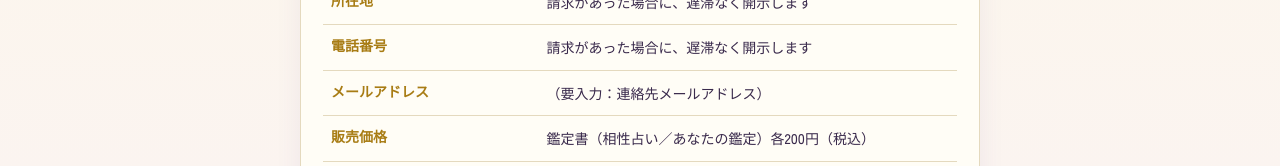
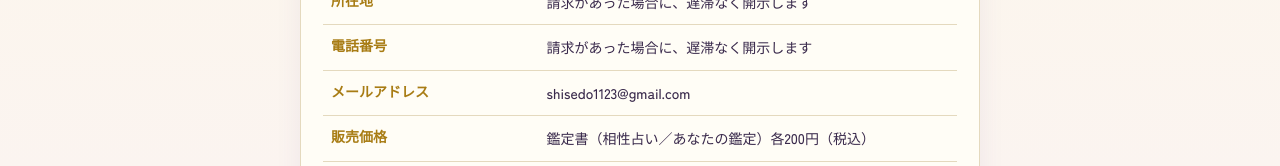
Before and after one commit to ryoya25happy3-stack/ryoya25happy3-stack.github.io, a plain HTML site: page legal.html in a window 1280 px wide. Shown: the part 326-492 px from the top of the page. Drawn offline with Linux system fonts and the light colour scheme; a web font is replaced by a local one.

Commit message:
Add files via upload

```diff
--- a/legal.html
+++ b/legal.html
@@ -43,7 +43,7 @@ footer p{margin:0 0 6px}
 <tr><th>運営責任者</th><td>（要入力：氏名）</td></tr>
 <tr><th>所在地</th><td>請求があった場合に、遅滞なく開示します</td></tr>
 <tr><th>電話番号</th><td>請求があった場合に、遅滞なく開示します</td></tr>
-<tr><th>メールアドレス</th><td>（要入力：連絡先メールアドレス）</td></tr>
+<tr><th>メールアドレス</th><td>shisedo1123@gmail.com</td></tr>
 <tr><th>販売価格</th><td>鑑定書（相性占い／あなたの鑑定）各200円（税込）</td></tr>
 <tr><th>商品代金以外の必要料金</th><td>なし（サイトの閲覧や通信にかかる費用は、お客様のご負担となります）</td></tr>
 <tr><th>お支払い方法</th><td>クレジットカード、PayPay、コンビニ決済（決済代行：Stripe）</td></tr>
```
